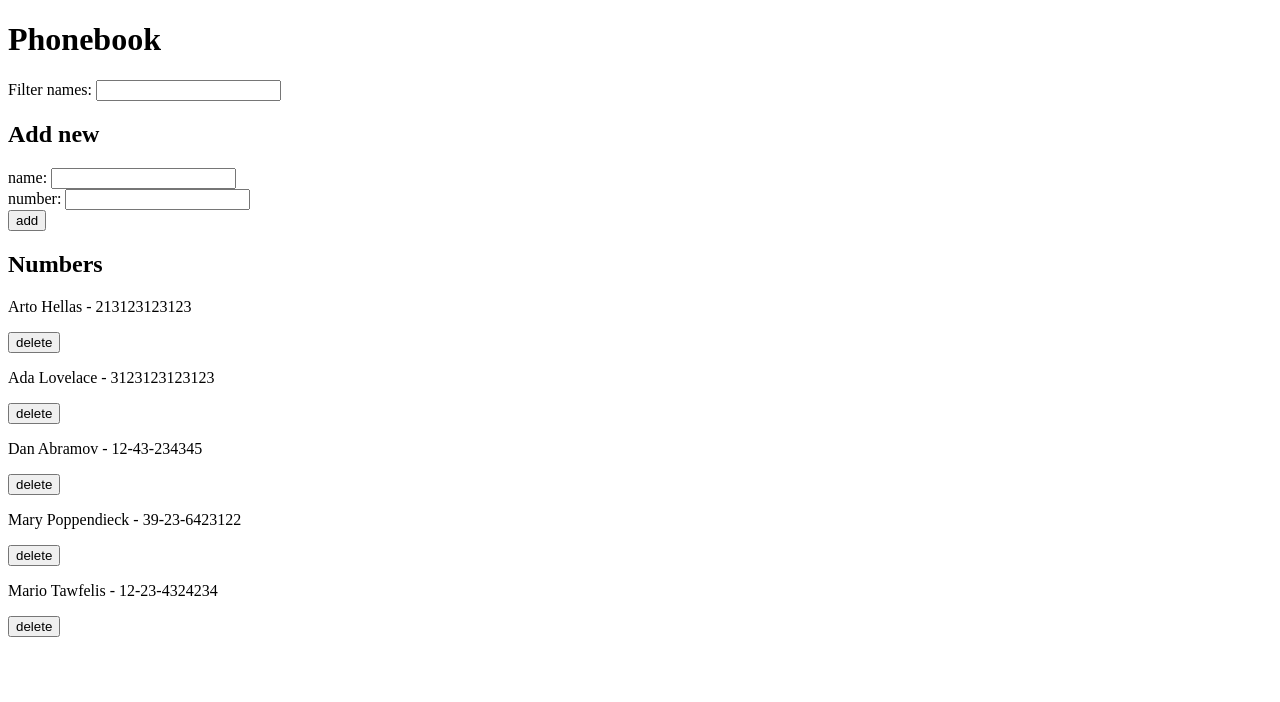
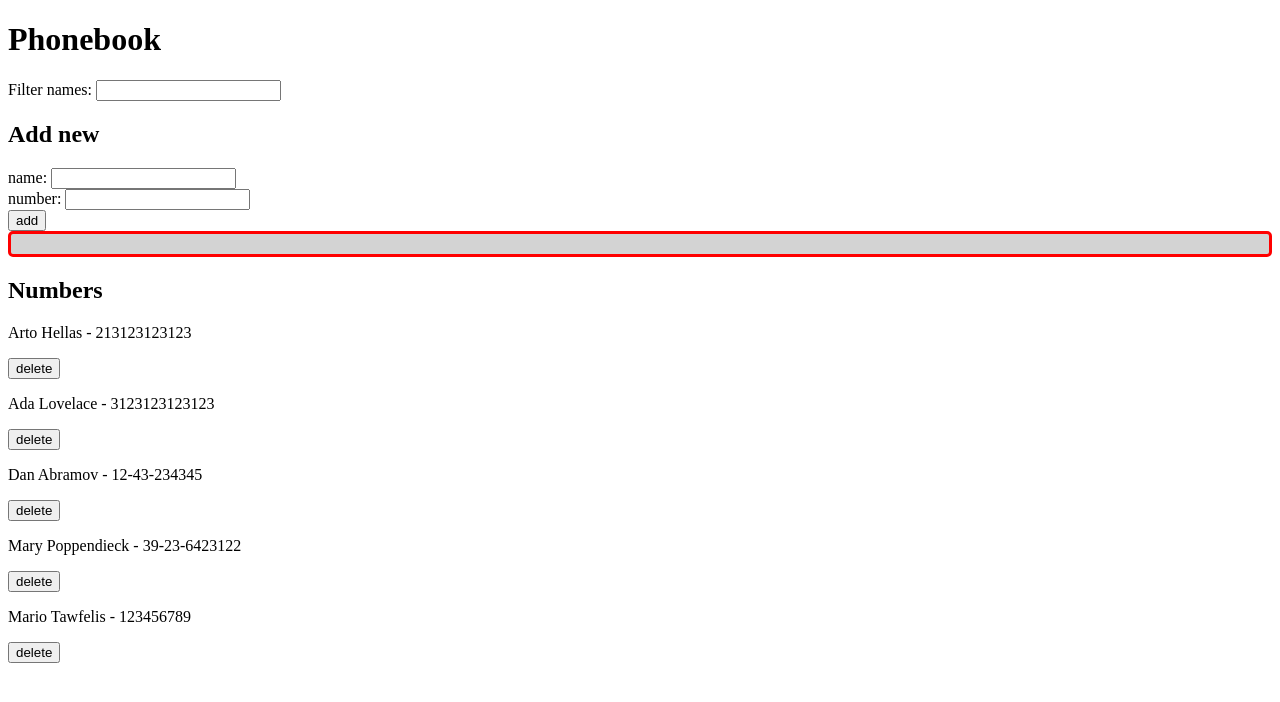
Before and after one commit to MarioTawfelis/FullStack-WebDev-Frontend, a React (Create React App) app in the folder part3/project-phonebook/: page / in a window 1280 px wide. Shown: the top 702 px of the page. Built offline with nearby package versions, Linux system fonts and the light colour scheme; data requests are answered from the project's data file.

Commit message:
Display message to indicate successful creation/update operation

```diff
--- a/part3/project-phonebook/db.json
+++ b/part3/project-phonebook/db.json
@@ -22,7 +22,7 @@
     },
     {
       "name": "Mario Tawfelis",
-      "number": "12-23-4324234",
+      "number": "123456789",
       "id": 5
     }
   ]
--- a/part3/project-phonebook/src/App.js
+++ b/part3/project-phonebook/src/App.js
@@ -3,13 +3,17 @@ import { useState, useEffect } from "react";
 import Persons from "./components/Persons";
 import PersonForm from "./components/PersonForm";
 import Filter from "./components/Filter";
+import Notification from "./components/Notification";
 
 import personService from "./services/persons";
+
+import "./index.css";
 
 const App = () => {
   const [persons, setPersons] = useState([]);
   const [newName, setNewName] = useState("");
   const [newNumber, setNewNumber] = useState("");
+  const [message, setMessage] = useState("");
 
   useEffect(() => {
     personService.getAll().then((initialPersons) => {
@@ -21,14 +25,22 @@ const App = () => {
     event.preventDefault();
 
     if (checkDuplicate(newName)) {
-      if(window.confirm(`${newName} is already added to phonebook, replace the old number with a new one?`)){
-        const person = getPerson(newName)
-        const newObject = { ...person, number: newNumber}
-        personService
-          .update(person.id, newObject)
-          .then(returnedPerson => {
-            setPersons(persons.map(p => p.id !== person.id ? p : returnedPerson))
-          })
+      if (
+        window.confirm(
+          `${newName} is already added to phonebook, replace the old number with a new one?`
+        )
+      ) {
+        const person = getPerson(newName);
+        const newObject = { ...person, number: newNumber };
+        personService.update(person.id, newObject).then((returnedPerson) => {
+          setPersons(
+            persons.map((p) => (p.id !== person.id ? p : returnedPerson))
+          );
+          setMessage(`Added ${newName}`);
+          setTimeout(() => {
+            setMessage(null);
+          }, 5000);
+        });
       }
     } else {
       const nameObject = {
@@ -38,6 +50,11 @@ const App = () => {
 
       personService.create(nameObject).then((returnedPerson) => {
         setPersons(persons.concat(returnedPerson));
+
+        setMessage(`Updated ${newName}`);
+        setTimeout(() => {
+          setMessage(null);
+        }, 5000);
       });
     }
     setNewName("");
@@ -45,9 +62,10 @@ const App = () => {
   };
 
   const getPerson = (name) => {
-    return persons.find(person =>
-      person.name.toLocaleLowerCase() === name.toLocaleLowerCase())
-  }
+    return persons.find(
+      (person) => person.name.toLocaleLowerCase() === name.toLocaleLowerCase()
+    );
+  };
 
   const checkDuplicate = (name) => {
     return persons.find((person) => person.name === name) ? true : false;
@@ -96,6 +114,8 @@ const App = () => {
         handleNumberChange={handleNumberChange}
       />
 
+      <Notification message={message} />
+
       <h2>Numbers</h2>
 
       {persons.map((person) => (
--- /dev/null
+++ b/part3/project-phonebook/src/components/Notification.js
@@ -0,0 +1,16 @@
+import React from 'react'
+
+const Notification = ({ message }) => {
+    if(message === null){
+      return null
+    }
+
+    return (
+      <div className='success'>
+        {message}
+      </div>
+    )
+
+  }
+
+  export default Notification
--- /dev/null
+++ b/part3/project-phonebook/src/index.css
@@ -0,0 +1,9 @@
+.success {
+    color: red;
+    background: lightgrey;
+    font-size: 20px;
+    border-style: solid;
+    border-radius: 5px;
+    padding: 10px;
+    margin-bottom: 10px;
+  }
```
